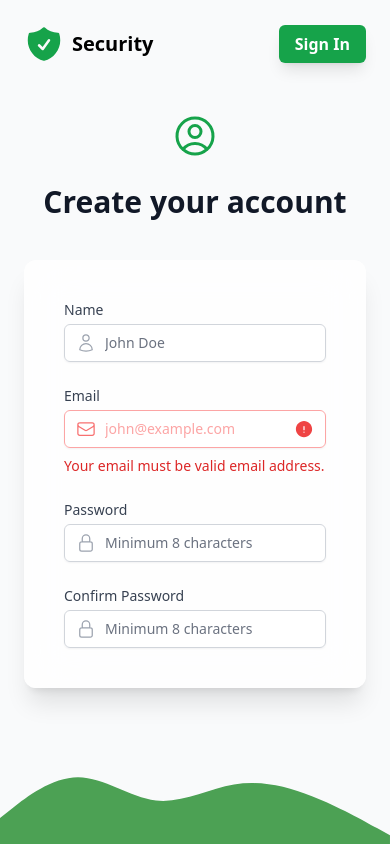
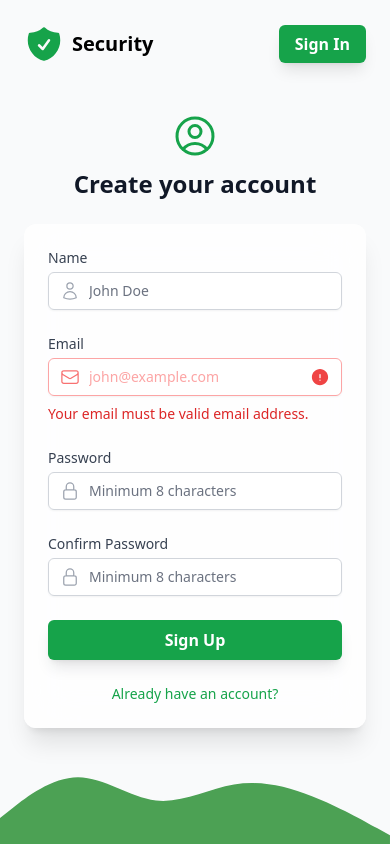
Before and after one commit to igorbabko/build-with-tailwindcss, a website: page index.html in a window 390 px wide. Drawn offline with Linux system fonts and the light colour scheme.

Commit message:
08. Mobile view

```diff
--- a/index.html
+++ b/index.html
@@ -24,9 +24,9 @@
         <svg class="mx-auto h-12 text-green-600" xmlns="http://www.w3.org/2000/svg" fill="none" viewBox="0 0 24 24" stroke-width="1.5" stroke="currentColor">
           <path stroke-linecap="round" stroke-linejoin="round" d="M17.982 18.725A7.488 7.488 0 0012 15.75a7.488 7.488 0 00-5.982 2.975m11.963 0a9 9 0 10-11.963 0m11.963 0A8.966 8.966 0 0112 21a8.966 8.966 0 01-5.982-2.275M15 9.75a3 3 0 11-6 0 3 3 0 016 0z" />
         </svg>
-        <h2 class="mt-6 text-3xl font-bold text-gray-900">Create your account</h2>
+        <h2 class="mt-2 text-2xl font-bold text-gray-900 sm:mt-6 sm:text-3xl">Create your account</h2>
       </div>
-      <div class="mx-auto mt-10 w-full max-w-md rounded-xl bg-white/80 p-10 shadow-xl backdrop-blur-xl">
+      <div class="mx-auto mt-6 w-full max-w-md rounded-xl bg-white/80 p-6 shadow-xl backdrop-blur-xl sm:mt-10 sm:p-10">
         <form action="#" autocomplete="off" class="space-y-6">
           <div>
             <label for="name" class="block text-sm font-medium text-gray-700">Name</label>
@@ -81,7 +81,14 @@
               <input type="password" id="password_confirmation" name="password_confirmation" minlength="8" class="w-full rounded-md border-gray-300 pl-10 text-sm focus:border-green-500 focus:ring-green-500" placeholder="Minimum 8 characters" />
             </div>
           </div>
+          <div>
+            <a href="#" class="flex items-center justify-center rounded-md bg-green-600 py-2 px-4 font-semibold text-white shadow-lg transition duration-150 ease-in-out hover:bg-green-700 hover:shadow-xl focus:shadow-xl focus:outline-none focus:ring-2 focus:ring-green-500 focus:ring-offset-2">Sign Up</a>
+          </div>
         </form>
+
+        <div class="mt-6 flex items-center justify-center">
+          <a href="#" class="text-sm font-medium text-green-600 hover:text-green-500">Already have an account?</a>
+        </div>
       </div>
     </div>
   </body>
```
Also changed, not shown: output.css.
